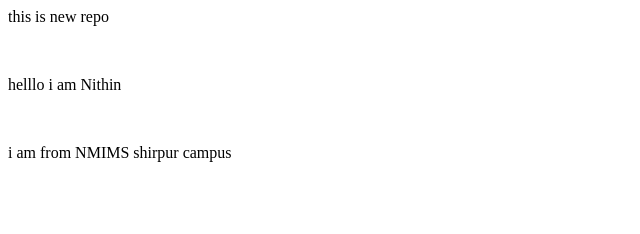
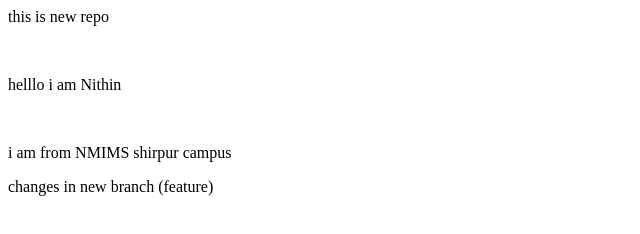
Before and after one commit to Devanithin/Local-Repo, a plain HTML site: page index.html in a window 1280 px wide. Shown: the whole page, without its empty margins (0-640 px from the left). Drawn offline with Linux system fonts and the light colour scheme.

Commit message:
new branch added

```diff
--- a/index.html
+++ b/index.html
@@ -3,3 +3,4 @@
 <p>helllo i am Nithin </p>
 <br>
 <p>i am from NMIMS shirpur campus</p>
+<p>changes in new branch (feature)</p>
```
